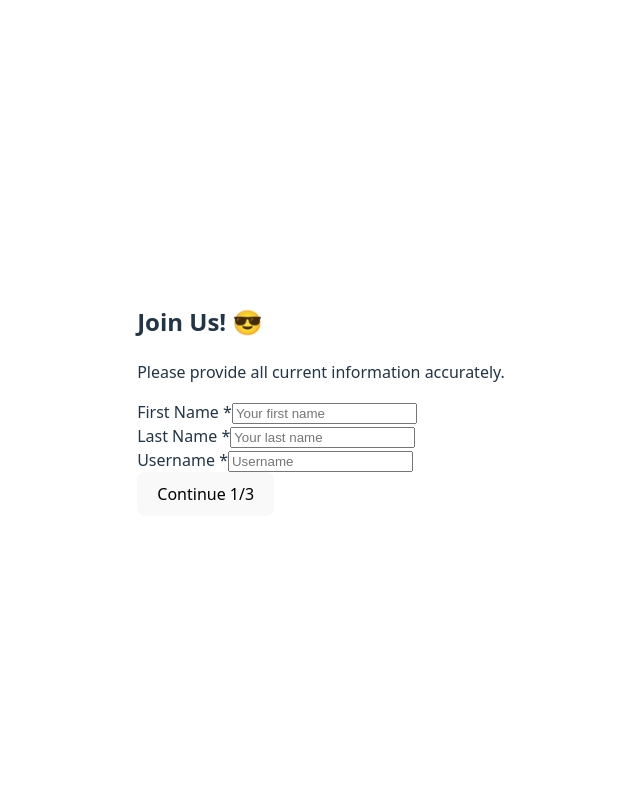
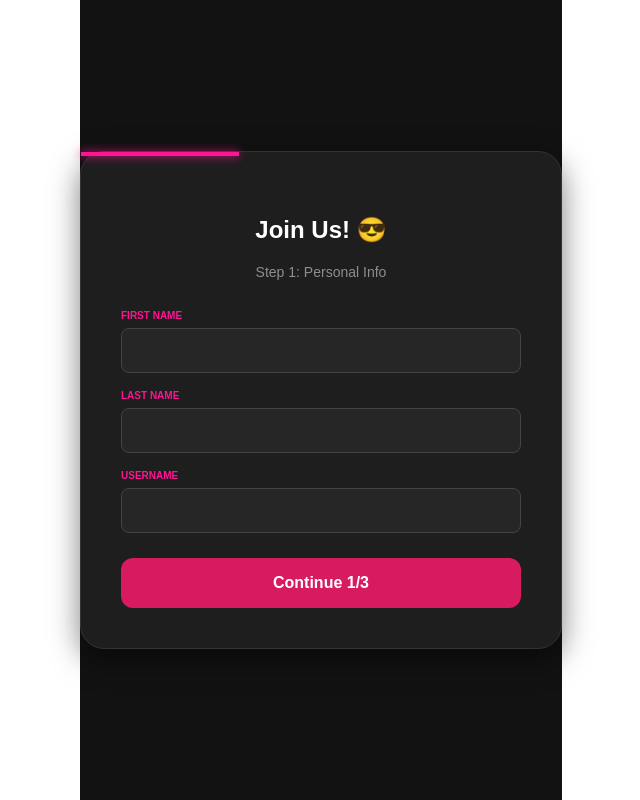
Before and after one commit to wdean3115-byte/Signup-forum, a React (Vite) app: page / in a window 1280 px wide. Shown: the whole page, without its empty margins (319-959 px from the left). Built offline with nearby package versions, Linux system fonts and the light colour scheme.

Commit message:
Update App.jsx

```diff
--- a/src/App.jsx
+++ b/src/App.jsx
@@ -1,27 +1,124 @@
-import React , { useState } from "react";
+import React, { useState } from "react";
 
-import { Step1 } from "./step1";
-import { Step2 } from "./step2";
-import { Step3 } from "./step3";
+export default function SignupApp() {
+  const [step, setStep] = useState(1);
+  const [formData, setFormData] = useState({
+    firstName: "", lastName: "", username: "",
+    email: "", phone: "", password: "", confirmPassword: "",
+    birthDate: "", bio: ""
+  });
 
-function App() {
-  const [step, setstep] = useState(1);
-  function next() {
-    setstep(step + 1);
-  }
-  function back() {
-    setstep(step - 1);
-  }
+  const next = () => setStep(step + 1);
+  const back = () => setStep(step - 1);
 
   return (
-    <>
-      <div className="w-screen h-screen">
-        {step === 1 && <Step1 next={next} />}
-        {step === 2 && <Step2 next={next} back={back} />}
-        {step === 3 && <Step3 next={next} back={back} />}
-      </div>
-    </>
+    <div style={globalStyles.screen}>
+      {step === 1 && <Step1 next={next} formData={formData} setFormData={setFormData} />}
+      {step === 2 && <Step2 next={next} back={back} formData={formData} setFormData={setFormData} />}
+      {step === 3 && <Step3 back={back} formData={formData} setFormData={setFormData} />}
+    </div>
   );
 }
 
-export default App;
+// --- STEP 1 ---
+function Step1({ next, formData, setFormData }) {
+  return (
+    <div style={globalStyles.card}>
+      <div style={{...globalStyles.progress, width: "33%"}}></div>
+      <h2 style={globalStyles.title}>Join Us! 😎</h2>
+      <p style={globalStyles.subtitle}>Step 1: Personal Info</p>
+
+      <Input label="First Name" name="firstName" data={formData} setter={setFormData} />
+      <Input label="Last Name" name="lastName" data={formData} setter={setFormData} />
+      <Input label="Username" name="username" data={formData} setter={setFormData} />
+
+      <button style={globalStyles.btn} onClick={next}>Continue 1/3</button>
+    </div>
+  );
+}
+
+// --- STEP 2 (The one that wasn't working) ---
+function Step2({ next, back, formData, setFormData }) {
+  return (
+    <div style={globalStyles.card}>
+      <div style={{...globalStyles.progress, width: "66%"}}></div>
+      <h2 style={globalStyles.title}>Almost there! 🚀</h2>
+      <p style={globalStyles.subtitle}>Step 2: Contact Details</p>
+
+      <Input label="Email" name="email" type="email" data={formData} setter={setFormData} />
+      <Input label="Phone" name="phone" data={formData} setter={setFormData} />
+      <Input label="Password" name="password" type="password" data={formData} setter={setFormData} />
+
+      <div style={{display: "flex", gap: "10px", marginTop: "20px"}}>
+        <button style={globalStyles.backBtn} onClick={back}>Back</button>
+        <button style={globalStyles.btn} onClick={next}>Continue 2/3</button>
+      </div>
+    </div>
+  );
+}
+
+// --- STEP 3 ---
+function Step3({ back, formData, setFormData }) {
+  return (
+    <div style={globalStyles.card}>
+      <div style={{...globalStyles.progress, width: "100%"}}></div>
+      <h2 style={globalStyles.title}>Finish! ✅</h2>
+      <Input label="Birth Date" name="birthDate" type="date" data={formData} setter={setFormData} />
+      <button style={globalStyles.backBtn} onClick={back}>Back</button>
+      <button style={globalStyles.btn} onClick={() => alert("Done!")}>Submit</button>
+    </div>
+  );
+}
+
+// --- REUSABLE INPUT ---
+function Input({ label, name, type = "text", data, setter }) {
+  return (
+    <div style={{marginBottom: "15px", textAlign: "left", width: "100%"}}>
+      <label style={globalStyles.label}>{label.toUpperCase()}</label>
+      <input
+        type={type}
+        value={data[name] || ""}
+        onChange={(e) => setter({...data, [name]: e.target.value})}
+        style={globalStyles.input}
+      />
+    </div>
+  );
+}
+
+// --- GUARANTEED STYLES ---
+const globalStyles = {
+  screen: {
+    backgroundColor: "#121212",
+    minHeight: "100vh",
+    display: "flex",
+    alignItems: "center",
+    justifyContent: "center",
+    fontFamily: "sans-serif",
+    margin: 0
+  },
+  card: {
+    backgroundColor: "#1e1e1e",
+    padding: "40px",
+    borderRadius: "24px",
+    width: "400px",
+    textAlign: "center",
+    position: "relative",
+    border: "1px solid #333",
+    boxShadow: "0 10px 30px rgba(0,0,0,0.5)"
+  },
+  progress: {
+    position: "absolute", top: 0, left: 0, height: "4px", backgroundColor: "#FF1493", boxShadow: "0 0 10px #FF1493"
+  },
+  title: { color: "white", marginBottom: "5px" },
+  subtitle: { color: "#8E8E8E", fontSize: "14px", marginBottom: "25px" },
+  label: { color: "#FF1493", fontSize: "10px", fontWeight: "bold", display: "block", marginBottom: "5px" },
+  input: {
+    width: "100%", height: "45px", backgroundColor: "#262626", border: "1px solid #444", borderRadius: "8px", color: "white", padding: "0 10px", boxSizing: "border-box"
+  },
+  btn: {
+    width: "100%", height: "50px", backgroundColor: "#D81B60", color: "white", border: "none", borderRadius: "12px", fontWeight: "bold", cursor: "pointer", marginTop: "10px"
+  },
+  backBtn: {
+    width: "100%", height: "50px", backgroundColor: "transparent", border: "1px solid #444", color: "#8E8E8E", borderRadius: "12px", cursor: "pointer", marginTop: "10px"
+  }
+};
```
